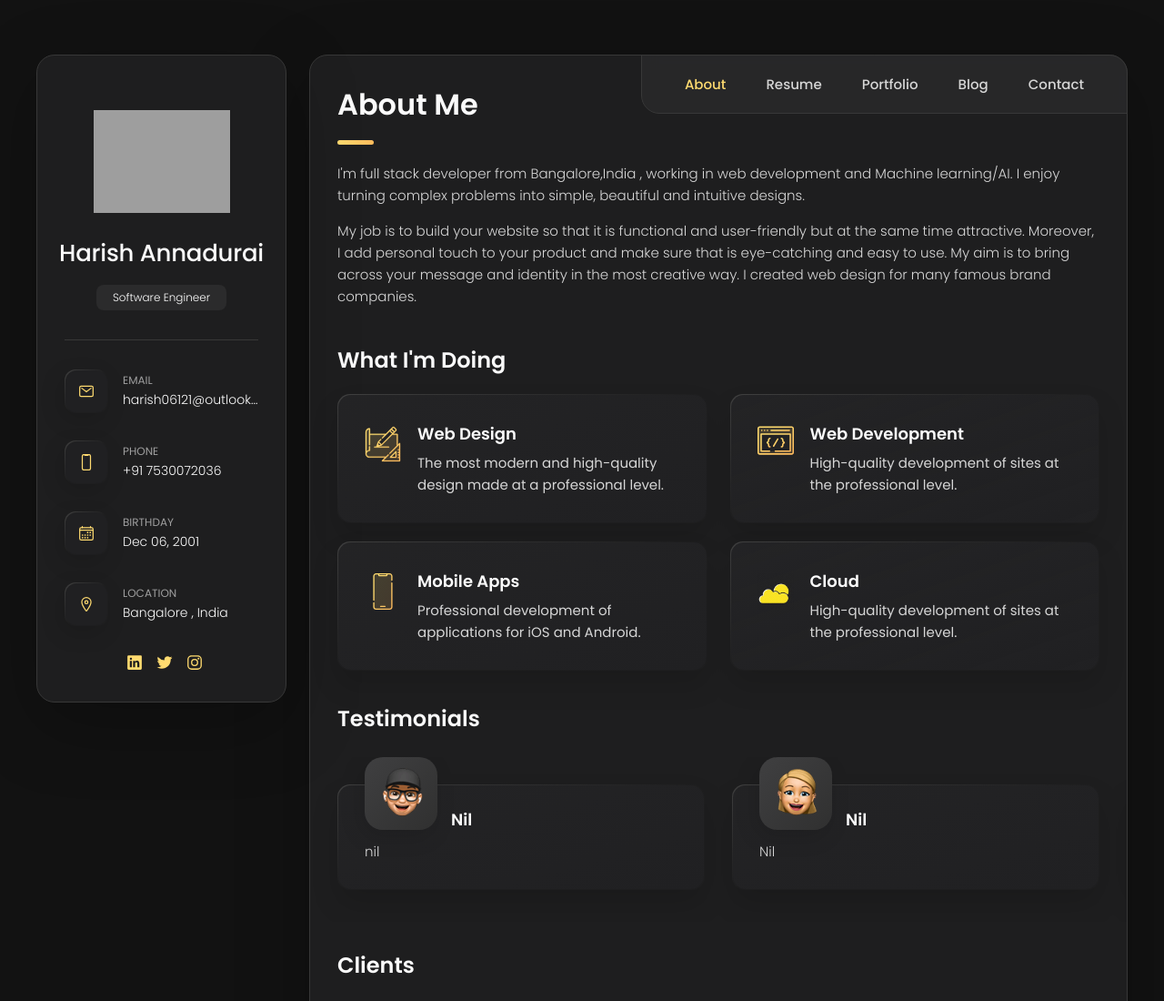
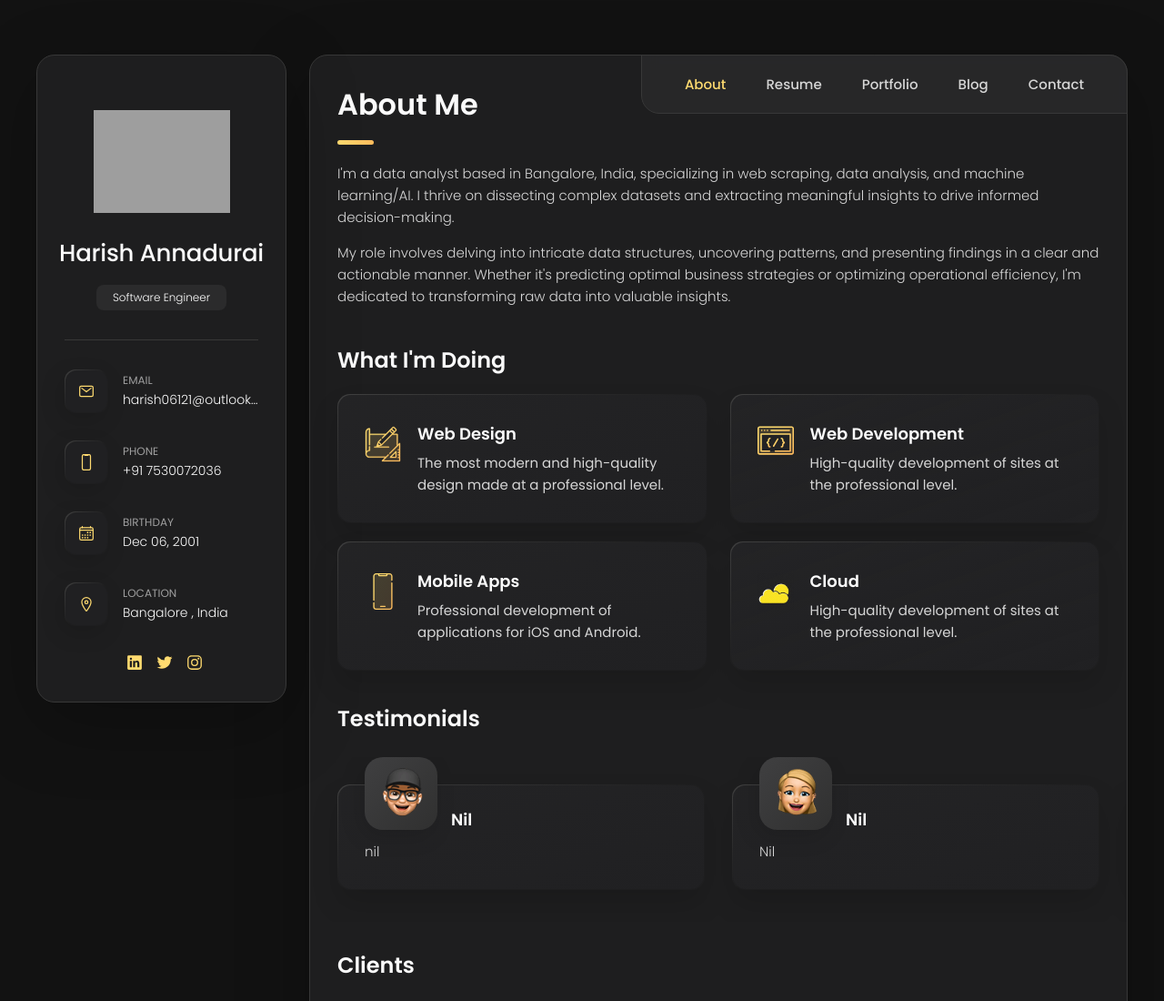
Before and after one commit to Harish-Btech/Personal-Profile, a plain HTML site: page index.html in a window 1280 px wide. Shown: the top 1100 px of the page at 91% size. Drawn offline with nearby package versions, Linux system fonts and the light colour scheme; grey boxes are pictures that could not be loaded.

Commit message:
Index.html

```diff
--- a/index.html
+++ b/index.html
@@ -209,19 +209,19 @@
 
 <section class="about-text">
     <p>
-            I'm full stack developer from Bangalore,India , working in web development and Machine learning/AI.
-            I enjoy
-            turning complex problems into simple, beautiful and intuitive designs.
+        I'm a data analyst based in Bangalore, India, specializing in web scraping, data analysis, and machine learning/AI.
+        I thrive on dissecting complex datasets and extracting meaningful insights to drive informed decision-making.
     </p>
 
     <p>
-            My job is to build your website so that it is functional and user-friendly but at the same time attractive.
-            Moreover, I
-            add personal touch to your product and make sure that is eye-catching and easy to use. My aim is to bring
-            across your
-            message and identity in the most creative way. I created web design for many famous brand companies.
+        My role involves delving into intricate data structures, uncovering patterns, and presenting findings in a clear
+        and actionable manner.
+        Whether it's predicting optimal business strategies or optimizing operational efficiency, I'm dedicated to
+        transforming raw data
+        into valuable insights.
     </p>
 </section>
+
 
 
         <!--
```
Lines whose indentation alone changed are shown as unchanged.
